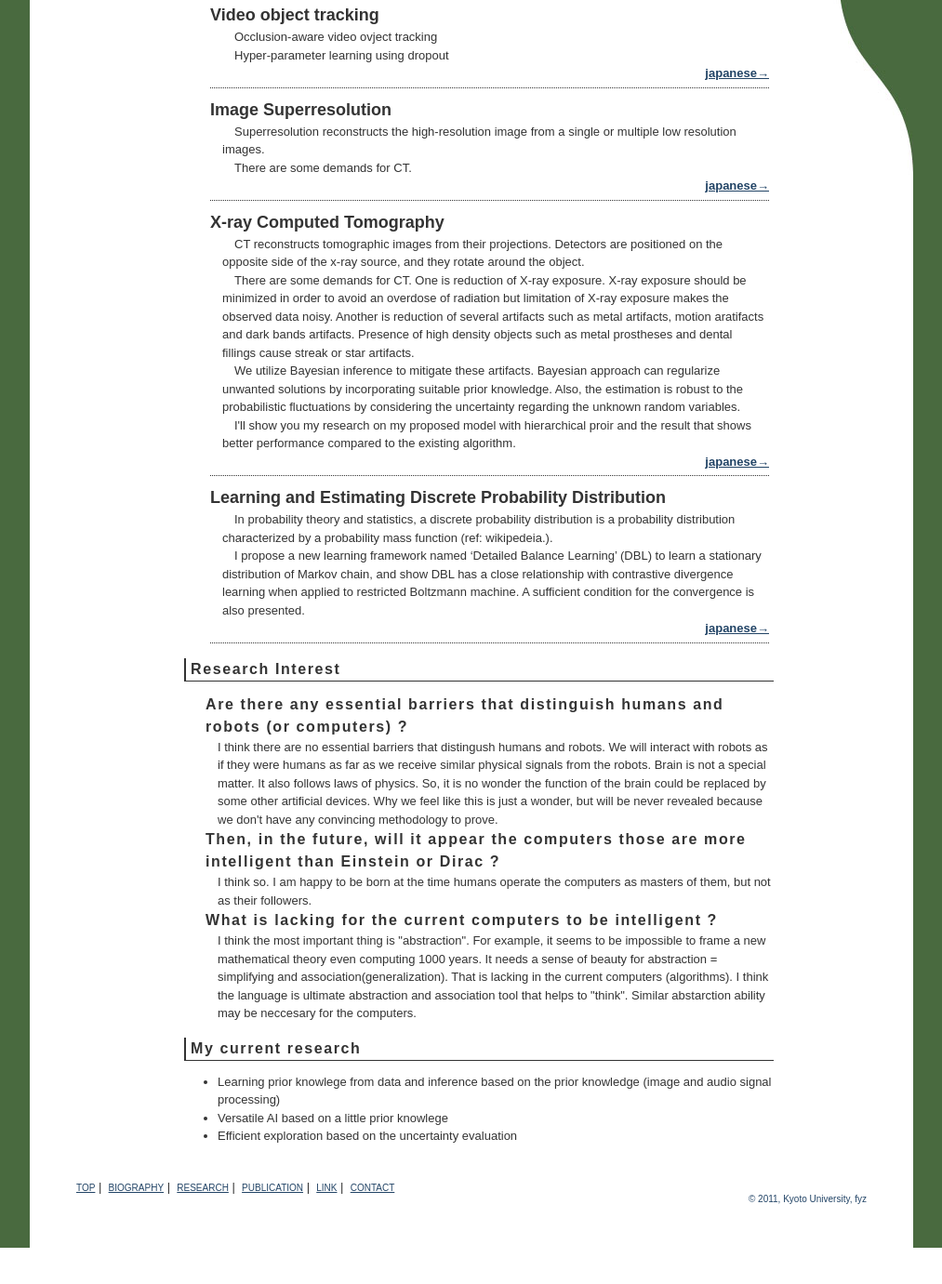
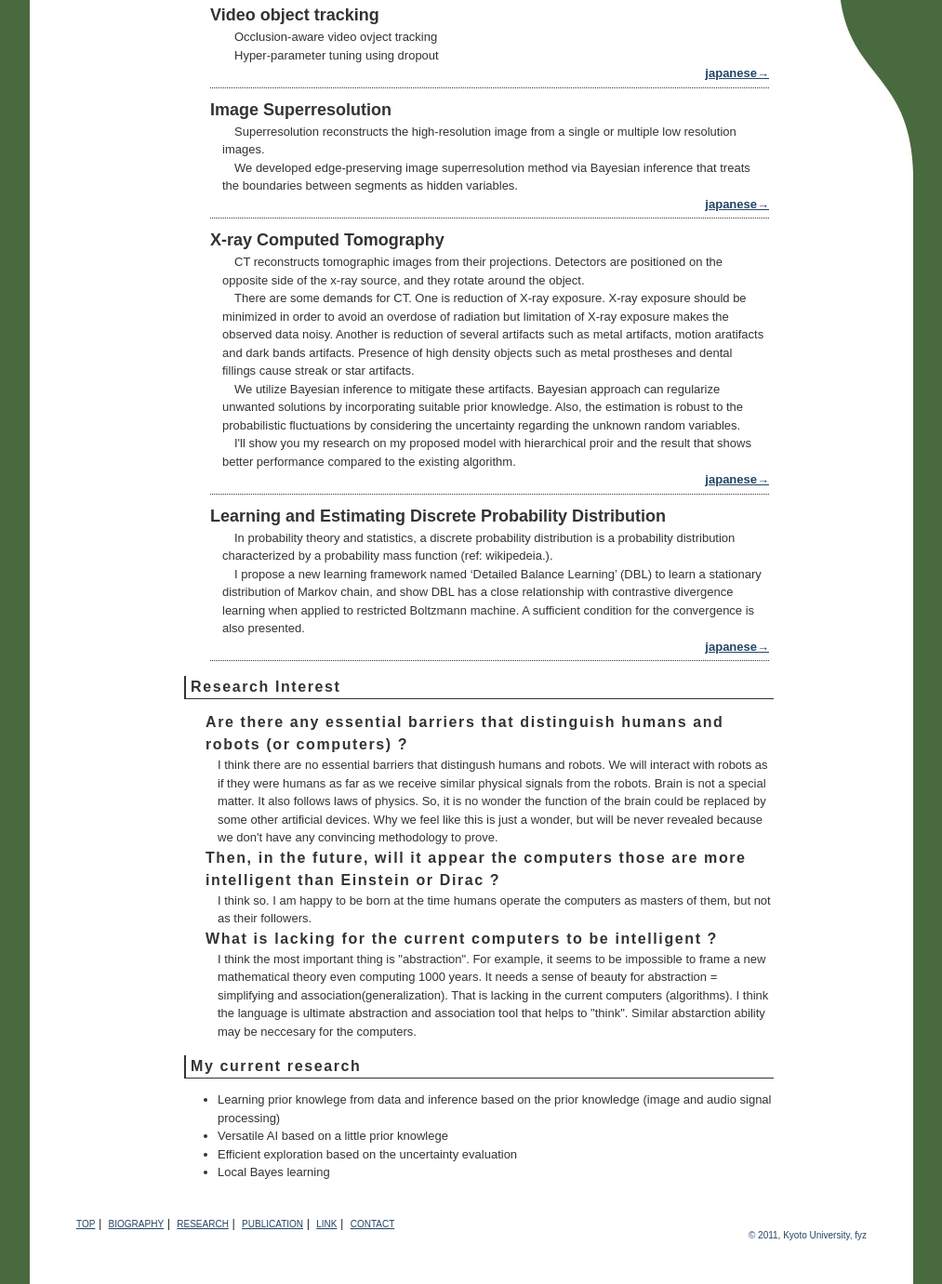
Before and after one commit to maeyon/maeyon.github.io, a plain HTML site: page research/index.html in a window 1280 px wide. Shown: the part 358-1739 px from the top of the page at 93% size, without its empty margins (133-1146 px from the left). Before the commit the page ends 1700 px from the top, so only its background shows below. Drawn offline with Linux system fonts and the light colour scheme.

Commit message:
Image superresolution is modified and local learning is added

```diff
--- a/research/index.html
+++ b/research/index.html
@@ -91,7 +91,7 @@
 												Occlusion-aware video ovject tracking
 											</p>
 											<p>
-												Hyper-parameter learning using dropout
+												Hyper-parameter tuning using dropout
 
 											</p>
 										</li>
@@ -112,9 +112,7 @@
 												Superresolution reconstructs the high-resolution image from a single or multiple low resolution images.
 											</p>
 											<p>
-												There are some demands for CT.
-
-											</p>
+												We developed edge-preserving image superresolution method via Bayesian inference that  treats the boundaries between segments as hidden variables.</p>
 										</li>
 										<li class="link">
 											<ul class="link_list">
@@ -239,7 +237,10 @@ Also, the estimation is robust to the probabilistic fluctuations by considering
 								<li>Learning prior knowlege from data and inference based on the prior knowledge
 (image and audio signal processing)</li>
 <li>Versatile AI based on a little prior knowlege</li>
-								<li>Efficient exploration based on the uncertainty evaluation</li></ul></div>
+								<li>Efficient exploration based on the uncertainty evaluation</li>
+								<li>Local Bayes learning</li>
+							</ul>
+						</div>
 					<!--	<h2>Keywords</h2>
 						<div class="research_box">
 							<ul class="keywords">
```
